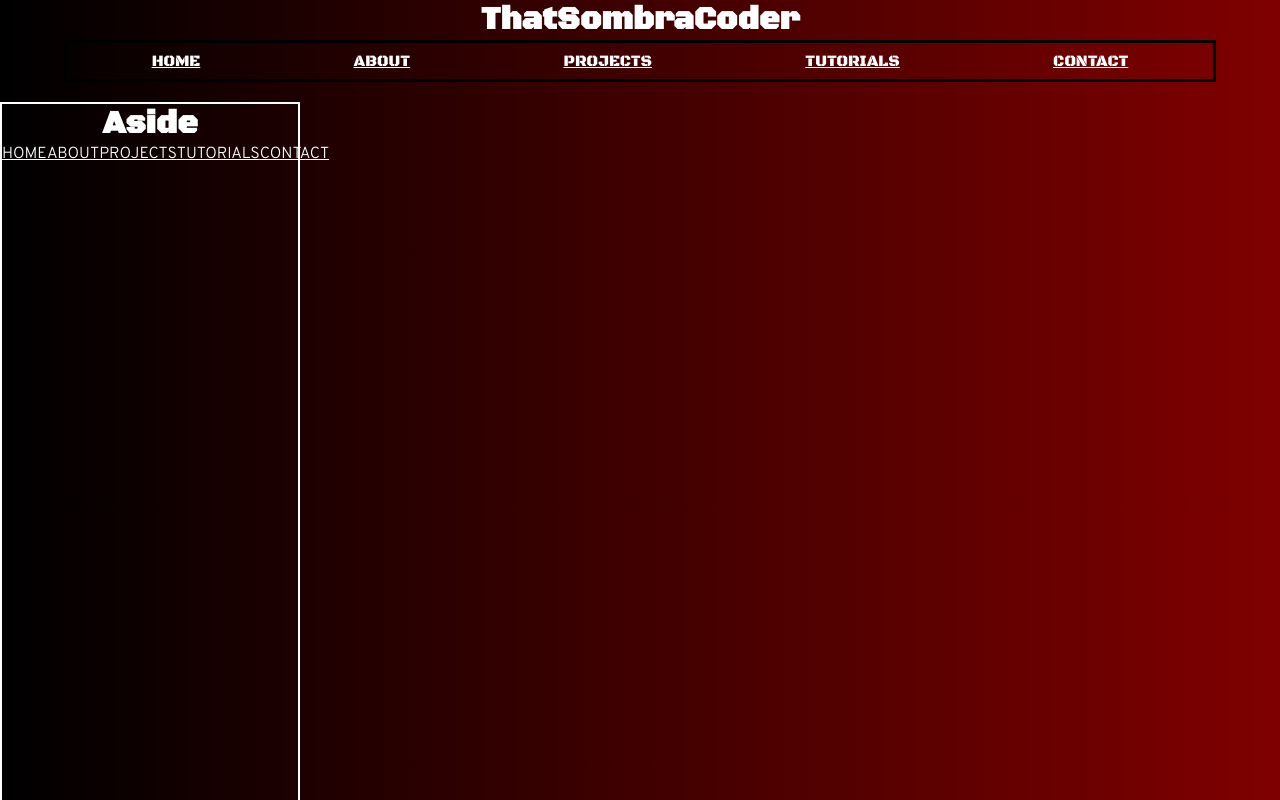
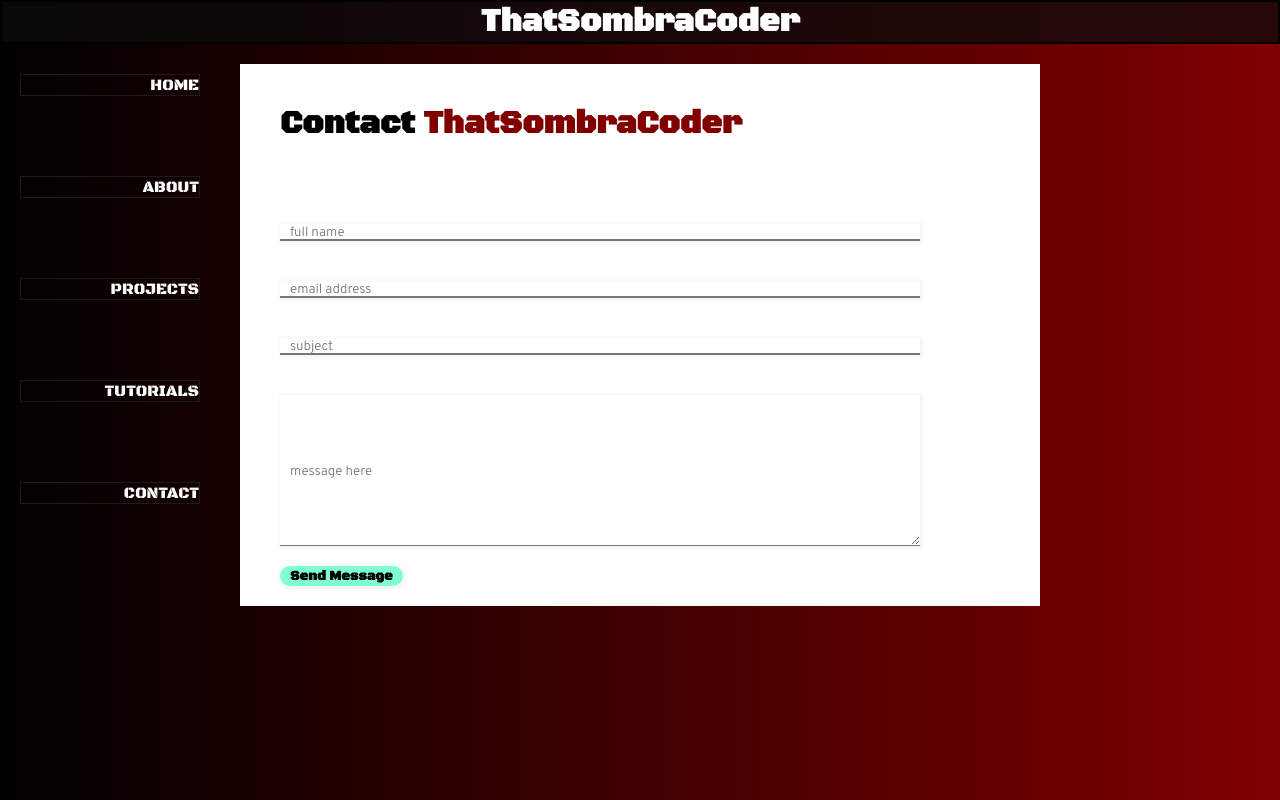
Before and after one commit to Newbclharri/portfolio1-frontend, a React (Create React App) app: page /contact in a window 1280 px wide. Shown: the top 800 px of the page. Built offline with nearby package versions, Linux system fonts and the light colour scheme.

Commit message:
styles aside

```diff
--- a/src/App.css
+++ b/src/App.css
@@ -32,6 +32,11 @@ body{
 .App{
     text-align: center;
 }
+
+.title {
+    border: 2px solid rgba(0, 0, 0, 0.995);
+    background-color: rgba(11, 11, 11, 0.754);
+}
 .title-off{
     color: transparent;
     text-shadow: none;
@@ -55,6 +60,7 @@ header, h1, h2{
 a{
     color:white;
     /* change back to yellow after test */
+    font-family: var(--font-title);
 }
 a:hover {
     color:var(--hover);
@@ -191,10 +197,25 @@ button {
 }
 
 #Aside{
+    position: fixed;
+    /* border: 1px solid white; */
+    margin-top: 10px;
+    margin-left: 0px;
+    width: 200px;
+    height: 100vh;
+
+}
+
+#Aside nav {
+    margin: 0 auto;
     display: flex;
     flex-direction: column;
-    border: 2px solid white;
-    margin-left: 0px;
-    width: 300px;
-    height: 100vh;
+    gap: 80px;
 }
+
+nav a{
+    border: 1px solid rgb(27, 27, 27);
+    text-align: right;
+    margin-left: 20px;
+    text-decoration: none;
+}
--- a/src/App.js
+++ b/src/App.js
@@ -19,16 +19,21 @@ function App() {
   const UrlPost = "http://localhost:5000/contact";
   const [isActive, setActive] = useState(false);
   const turnOn = ()=>{
-    setActive(true)
+    setActive(false);
   }
+
+  const turnOff = ()=>{
+    setActive(true);
+  }
+
   return (
     <div className="App">
-      <h1 className={isActive ? 'title-off': null}>ThatSombraCoder</h1>
-      <Header turnOn={turnOn} isActive={isActive} setActive={setActive}/>
-      <Aside/>
+      <div className="title"> <h1 className={isActive ? 'title-off': null}>ThatSombraCoder</h1> </div>
+      <Header/>
+      <Aside turnOn={turnOn} turnOff={turnOff}/>
         <Routes>
           <Route path="/" element={<Home />}/>
-          <Route path="/about" element={<About URL={URL} setActive={setActive}/>} />
+          <Route path="/about" element={<About URL={URL} turnOff={turnOff}/>} />
           <Route path="/projects" element={<Projects URL={URL} />} />
           <Route path="/tutorials" element={<Tutorials URL={URL} />} />
           <Route path="/contact" element={<Contact UrlPost={UrlPost} />} />
--- a/src/components/Aside.jsx
+++ b/src/components/Aside.jsx
@@ -2,17 +2,18 @@ import React from "react";
 import "../App.css";
 import { Link } from "react-router-dom";
 
-const Aside = ()=> {
+const Aside = ({turnOn,turnOff, setActive})=> {
 
     return(
         <div id="Aside">
             <div>
-                <h1>Aside</h1>
-                <Link to="/">HOME</Link>
-                <Link to="/about">ABOUT</Link>
-                <Link to="/projects">PROJECTS</Link>
-                <Link to="/tutorials">TUTORIALS</Link>
-                <Link to="/contact">CONTACT</Link>
+                <nav id="aside-container">
+                    <Link to="/" onClick={turnOn}>HOME</Link>
+                    <Link to="/about" onClick={turnOn}>ABOUT</Link>
+                    <Link to="/projects" onClick={turnOn}>PROJECTS</Link>
+                    <Link to="/tutorials" onClick={turnOn}>TUTORIALS</Link>
+                    <Link to="/contact" onClick={turnOff}>CONTACT</Link>
+                </nav>
             </div>
         </div>
     )
--- a/src/components/Header.jsx
+++ b/src/components/Header.jsx
@@ -3,18 +3,18 @@ import React, {useState, useEffect, useRef, CSSProperties} from "react";
 
 
 export default function Header({turnOn, isActive, setActive}) {
-    const navStyle = {
-        display: "flex",
-        justifyContent: "space-around",
-        border: "3px solid black",
-        padding: "8px",
-        width: "90%",
-        margin: "auto"
-    }
-    const turnOff = ()=>{
-        setActive(false)
-    }
-    const myHeader = useRef(null);
+    // const navStyle = {
+    //     display: "flex",
+    //     justifyContent: "space-around",
+    //     border: "3px solid black",
+    //     padding: "8px",
+    //     width: "90%",
+    //     margin: "auto"
+    // }
+    // const turnOff = ()=>{
+    //     setActive(false)
+    // }
+    // const myHeader = useRef(null);
 
     // useEffect(()=> {
     //     document.documentElement.style.setProperty('--hover', "greenyellow")
@@ -25,13 +25,13 @@ export default function Header({turnOn, isActive, setActive}) {
 
     return(
         <header>
-            <nav style={navStyle}>
+            {/* <nav style={navStyle}>
                 <Link to="/" onClick={turnOff}>HOME</Link>
                 <Link to="/about" onClick={turnOff}>ABOUT</Link>
                 <Link to="/projects" onClick={turnOff}>PROJECTS</Link>
                 <Link to="/tutorials" onClick={turnOff}>TUTORIALS</Link>
                 <Link to="/contact" onClick={turnOn}>CONTACT</Link>
-            </nav>
+            </nav> */}
         </header>
     );
 }
--- a/src/pages/About.jsx
+++ b/src/pages/About.jsx
@@ -16,9 +16,6 @@ export default function About(props) {
 
     //make an initial call for the data inside a useEFfect, so it only happens once on component load
     useEffect(() => {getAboutData()}, []);
-    const turnOn = ()=>{
-        props.setActive(true);
-    }
 
     //define a function that will return the JSX needed once we get the data
     const loaded = () => (
@@ -35,7 +32,7 @@ export default function About(props) {
                         <p><span style={{textDecoration: "underline", fontFamily: "Black Ops One"}}>Full Stack Engineer</span></p><br/>
                         <p>Lover of Life</p><br/>
                         <p>Lover of Learning</p><br/>
-                        <Link to="/contact" className="flip-card-link" onClick={turnOn}>CONTACT</Link>
+                        <Link to="/contact" className="flip-card-link" onClick={props.turnOff}>CONTACT</Link>
                     </div>
                 </div>
             </div>
--- a/src/pages/Projects.jsx
+++ b/src/pages/Projects.jsx
@@ -18,12 +18,14 @@ export default function Projects(props) {
         //if data received render with JSX
         return projects.map(({name, live, git, image}) =>{
                 return(
-                    <div key={name}>
-                        <h1>{name}</h1>
-                        <h3>Live Deployment: <a href={live} target="_blank" rel="noreferrer"><button>Heroku</button></a></h3>
-                        <h3>Github: <a href={git} target="_blank" rel="noreferrer"><button>Git Repo</button></a></h3>
-                        <h3>Screenshot: <img src={image} alt="project 1"/></h3>
-
+                    <div>
+                        <div className="projects" key={name}>
+                            <h1>{name}</h1>
+                            <h3>Live Deployment: <a href={live} target="_blank" rel="noreferrer"><button>Heroku</button></a></h3>
+                            <h3>Github: <a href={git} target="_blank" rel="noreferrer"><button>Git Repo</button></a></h3> <br/>
+                            <h3>Screenshot:</h3> <img src={image} alt="project 1" style={{width:"1200px"}}/>
+                        </div>
+                        <hr style={{width: "1220px", margin: "0px auto"}}/>
                     </div>
 
                 )
```
